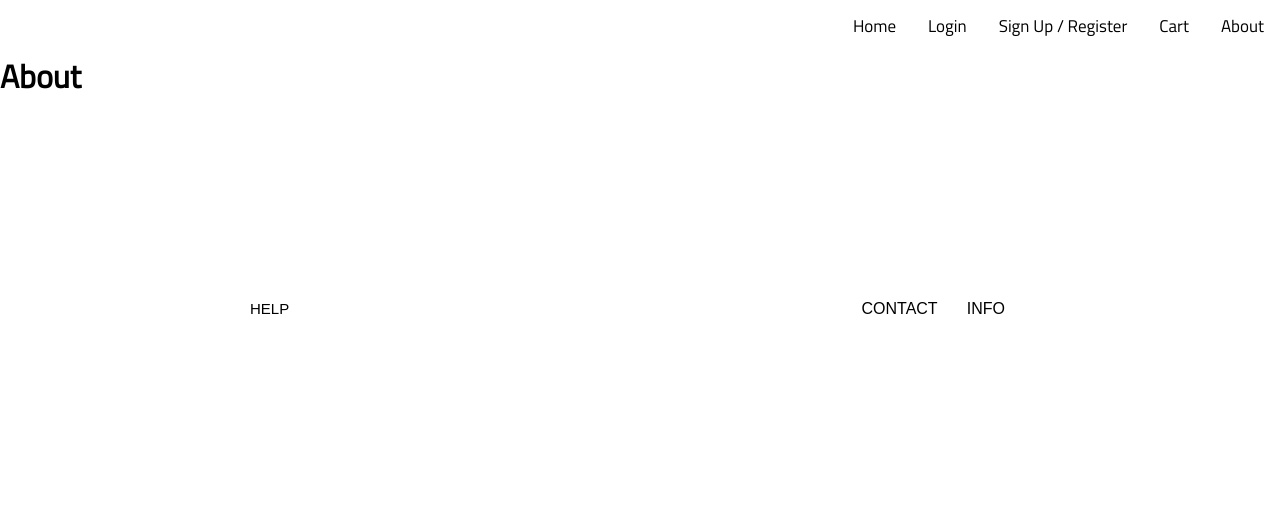
After one commit to kfang00/merit-winter-project, a Flask app: page /about in a window 1280 px wide. The commit adds this page. Shown: the top 524 px of the page. Run offline with Flask 2, Linux system fonts and the light colour scheme.

Commit message:
fixed merge conflicts, added routes, etc

```diff
--- a/server.py
+++ b/server.py
@@ -13,3 +13,11 @@ def login():
 @app.route("/signUp")
 def signUp():
     return render_template("signup.html")
+
+@app.route("/cart")
+def cart():
+    return render_template("cart.html")
+
+@app.route("/about")
+def about():
+    return render_template("about.html")
--- a/static/base.css
+++ b/static/base.css
@@ -1,15 +1,10 @@
 * {
-<<<<<<< HEAD
 	margin: 0;
-=======
-	margin: 0 auto;
->>>>>>> ting-dev
 	padding: 0;
 }
 li {
 	list-style: none;
 }
-<<<<<<< HEAD
 .w {
 	width: 1200px;
 	margin: 0 auto;
@@ -35,19 +30,12 @@ li {
 }
 a {
 	text-decoration: none;
-	color: #666;
+	color: black;
 }
 a:hover {
 	color: white;
-=======
-a {
-    text-decoration: none;
-    color:black;
 }
-a:hover {
-    text-decoration: line-through;
->>>>>>> ting-dev
-}
+
 .bk {
 	outline: none;
 }
@@ -68,9 +56,4 @@ em {
 button,input{
 	border: 0;
 	outline:none;
-<<<<<<< HEAD
 }
-
-=======
-}
->>>>>>> ting-dev
--- a/static/cartstyle.css
+++ b/static/cartstyle.css
@@ -30,8 +30,10 @@
 /* header style end */
 /*  body seciton */
 .section{
+    width: 70%;
     height: 200px;
-    margin: 30px 350px;
+    text-align: center;
+    margin: auto;
 }
 
 .section .cartH{
--- /dev/null
+++ b/static/nav-footer.css
@@ -0,0 +1,63 @@
+@import url("https://fonts.googleapis.com/css?family=Titillium Web");
+
+body{
+  font-family: 'Titillium Web', sans-serif;
+  margin: 0px;
+}
+.nav-bar{
+  overflow: hidden;
+  position: sticky;
+}
+.nav-bar ul {
+  float: right;
+  padding: 0;
+  margin: 0;
+  display: flex;
+  justify-content: flex-end;
+  list-style-type: none;
+}
+.nav-bar li a{
+  text-decoration: none;
+  float: left;
+  top: 0;
+  text-align: center;
+  padding: 13px 16px;
+  font-size: 17px;
+  color: black;
+}
+
+.nav-bar li a:hover {
+  color: #3EB489;
+  transition: 0.2s;
+  border-bottom: solid;
+  border-bottom-color: #3EB489;
+  border-bottom-width: thick;
+}
+
+/* footer */
+.footer{
+  height: 25px;
+  margin:200px 250px;
+}
+
+.footer .lileft{
+  float: left;
+  font-size: 15px;
+  font-weight: lighter;
+  font-family: Copperplate,Copperplate Gothic Light,fantasy;
+  color: #000000;
+
+}
+
+.footer .liright{
+  float: right;
+  font-size: 16px;
+  font-weight: lighter;
+  font-family: Copperplate,Copperplate Gothic Light,fantasy;
+  color: #000000;
+}
+.footer .liright .f1{
+  padding-right: 25px;
+}
+
+/* footer end  */
--- /dev/null
+++ b/templates/about.html
@@ -0,0 +1,9 @@
+{% extends 'index.html' %}
+
+{% block header %}
+    <h1 class = "about-h1">{% block title %}About{% endblock %}</h1>
+{% endblock %}
+
+{% block content %}
+<div></div>
+{% endblock %}
--- a/templates/index.html
+++ b/templates/index.html
@@ -3,8 +3,11 @@
 <head>
     <meta charset="UTF-8">
     <meta name="viewport" content="width=device-width, initial-scale=1.0">
-    <title>Document</title>
-    <link rel="stylesheet" type="text/css" href="static/style.css">
+    <title>UNreality</title>
+	<link rel="stylesheet" type="text/css" href="static/nav-footer.css">
+	<link rel="stylesheet" type="text/css" href="static/base.css"/>
+	<link rel="stylesheet" type="text/css" href="static/cartstyle.css"/>
+	<link rel="stylesheet" type="text/css" href="static/login-signup.css"/>
 </head>
 <body>
 	<div class="nav-bar">
@@ -22,5 +25,25 @@
 		</header>
 		{% block content %}{% endblock %}
 	</div>
+	<footer>
+		<div class="footer">
+			<ul>
+				<li class="lileft">
+					<a>
+						HELP
+					</a>
+				</li>
+				<li class="liright">
+					<a class="f1">
+						CONTACT
+					</a>
+
+					<a class="f1">
+						INFO
+					</a>
+				</li>
+			</ul>
+		</div>
+	</footer>
 </body>
 </html>
```
Also changed, not shown: static/login-signup.css (added, +46 -0 lines), static/style.css (deleted, +0 -82 lines), templates/cart.html (+7 -48 lines).
